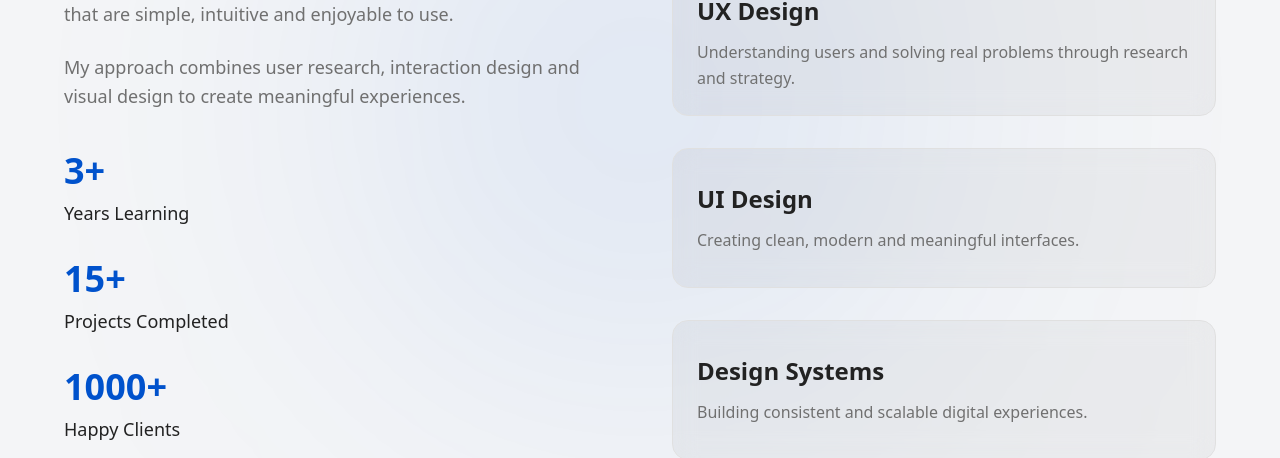
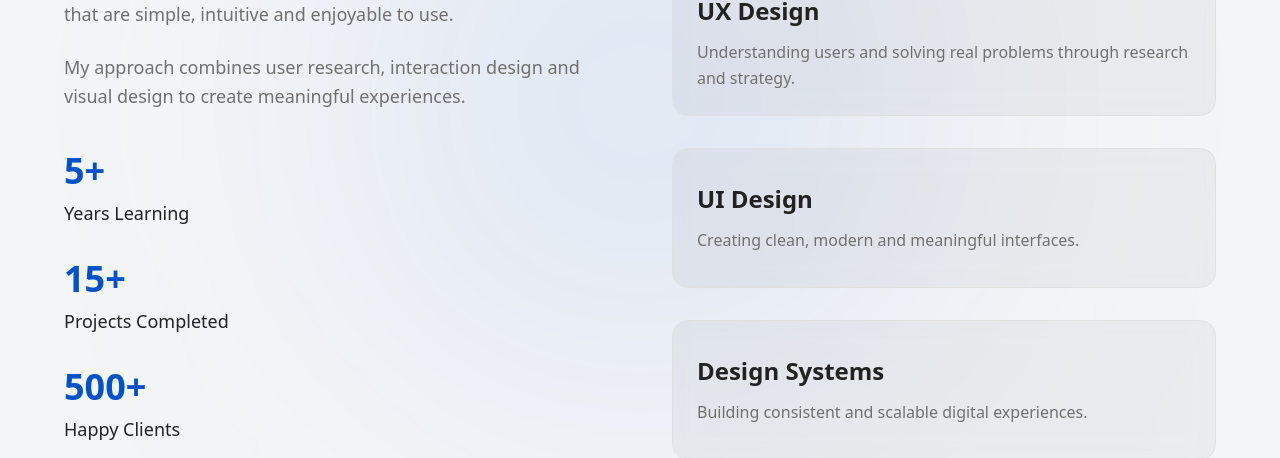
Before and after one commit to maltin123/my-portfolio, a React (Vite) app: page / in a window 1280 px wide. Shown: the part 1188-1646 px from the top of the page. Built offline with nearby package versions, Linux system fonts and the light colour scheme.

Commit message:
user fixes

```diff
--- a/package.json
+++ b/package.json
@@ -10,12 +10,14 @@
     "preview": "vite preview"
   },
   "dependencies": {
+    "@vercel/analytics": "^2.0.1",
     "@vercel/speed-insights": "^2.0.0",
     "framer-motion": "^12.42.2",
     "react": "^19.2.7",
     "react-dom": "^19.2.7",
     "react-icons": "^5.7.0",
-    "react-router-dom": "^7.18.1"
+    "react-router-dom": "^7.18.1",
+    "workflow": "^4.6.0"
   },
   "devDependencies": {
     "@eslint/js": "^10.0.1",
--- a/src/App.jsx
+++ b/src/App.jsx
@@ -14,6 +14,7 @@ import Loader from "./components/Loader";
 import BackToTop from "./components/BackToTop";
 import ScrollProgress from "./components/ScrollProgress";
 import { SpeedInsights } from "@vercel/speed-insights/react";
+import { Analytics } from "@vercel/analytics/react";
 import CaseStudy from "./pages/CaseStudy";
 
 function Home() {
@@ -69,6 +70,7 @@ export default function App() {
       <BackToTop />
       <ScrollProgress />
       <SpeedInsights />
+      <Analytics />
 
       <AnimatedRoutes />
     </ThemeProvider>
--- a/src/components/About.jsx
+++ b/src/components/About.jsx
@@ -195,11 +195,11 @@ export default function About() {
               design to create meaningful experiences.
             </motion.p>
             <div className="space-y-8 mt-10">
-              <Counter number={3} label="Years Learning" />
+              <Counter number={5} label="Years Learning" />
 
               <Counter number={15} label="Projects Completed" />
 
-              <Counter number={1000} label="Happy Clients" />
+              <Counter number={500} label="Happy Clients" />
             </div>
           </div>
 
@@ -284,8 +284,8 @@ export default function About() {
           text-muted
           leading-relaxed
         "
-      >
-        {card.text}
+                >
+                  {card.text}
                 </p>
               </motion.div>
             ))}
```
Also changed, not shown: skills-lock.json (added, +11 -0 lines), .agents/skills/workflow-init/SKILL.md (added), 1 other file (tests, documents, lock files or other folders).
